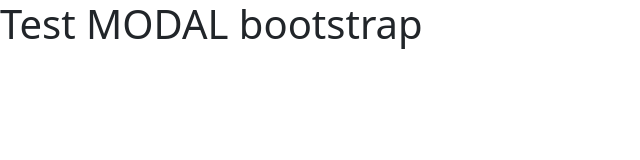
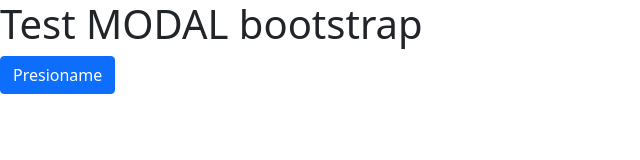
Before and after one commit to IgnReLoaD/Bootstrap-exercici-1, a plain HTML site: page index_test_modal.html in a window 1280 px wide. Shown: the whole page, without its empty margins (0-640 px from the left). Drawn offline with nearby package versions, Linux system fonts and the light colour scheme.

Commit message:
proves finestra modal (en paralel a  index_test_modal)

```diff
--- a/index_test_modal.html
+++ b/index_test_modal.html
@@ -13,10 +13,11 @@
   <body>
     <h1>Test MODAL bootstrap</h1>
 
-    <div class="col-xs-2">
-        <button class="navbar-toggler" type="button" data-toggle="modal" data-target="#miModal">
-            <ion-icon name="person-circle-outline"></ion-icon>
+    <!-- <button class="navbar-toggler" type="button" data-toggle="modal" data-target="#miModal"> -->
+    <button class="btn btn-primary" type="button" data-toggle="modal" data-target="#miModal">
+        Presioname
     </button>
+
     </div>
     <!-- 3.1. ocult: la finestra modal per Registrar -->
     <div class="modal fade" id="miModal">
@@ -53,6 +54,5 @@
         </div>
     </div>
 
-    </div>
 
   </body>
```
Lines whose indentation alone changed are shown as unchanged.
